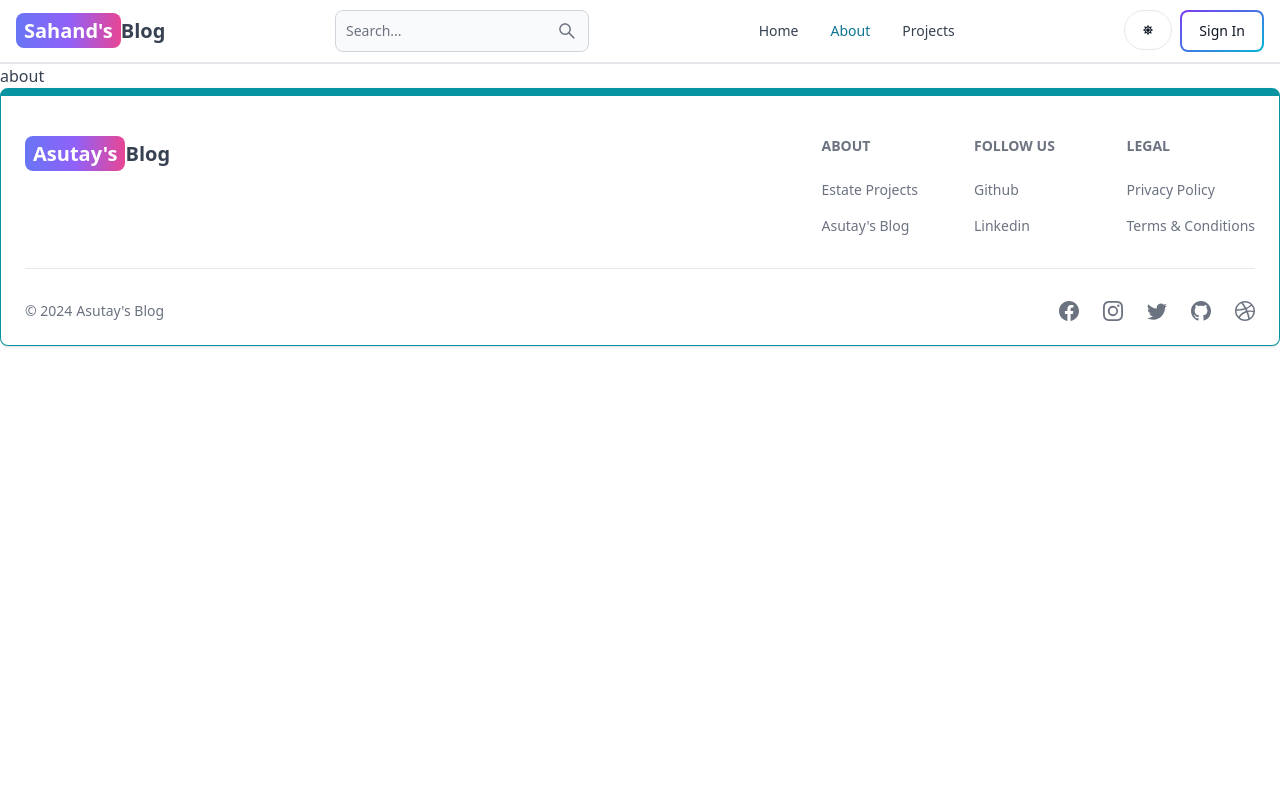
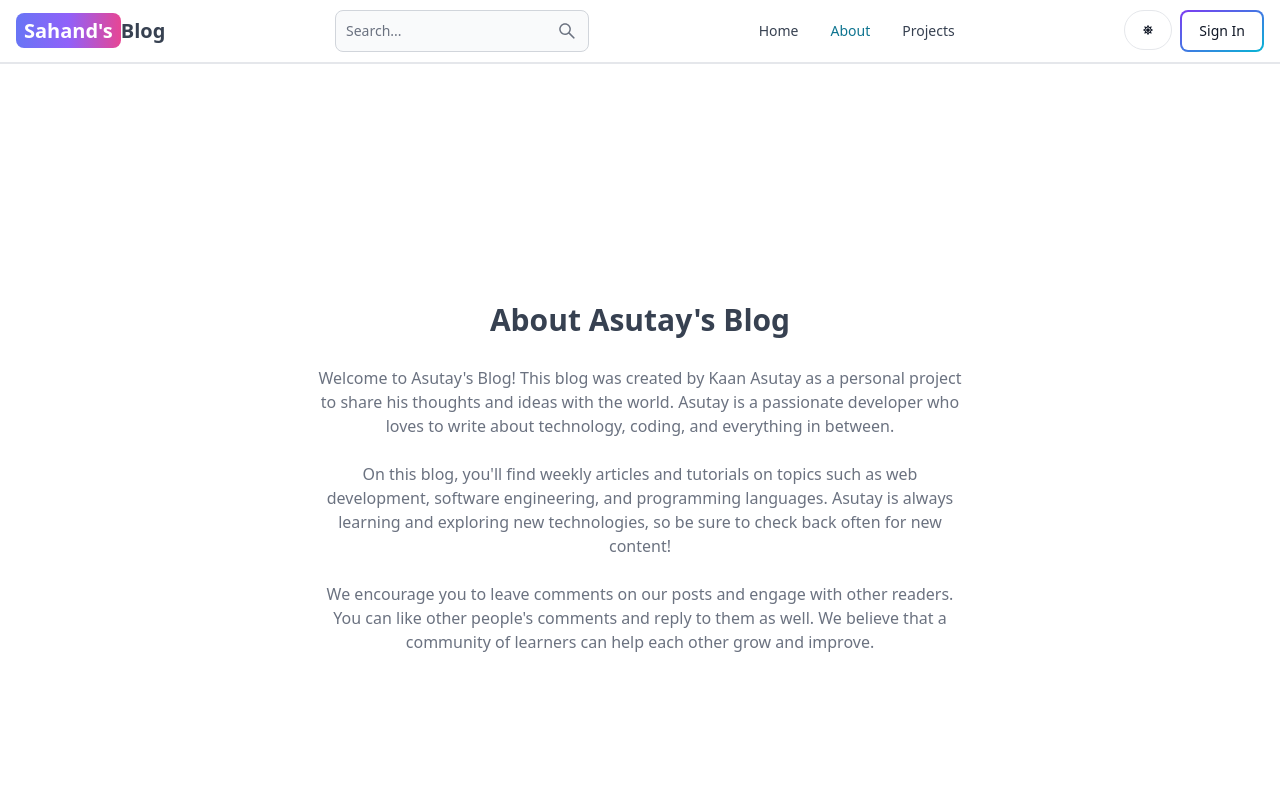
Before and after one commit to KaanAsutay/mern-BlogAPP, a React (Vite) app in the folder client/: page /about in a window 1280 px wide. Shown: the top 800 px of the page. Built offline with nearby package versions, Linux system fonts and the light colour scheme; no server answers.

Commit message:
Complete about pages

```diff
--- a/client/src/pages/About.jsx
+++ b/client/src/pages/About.jsx
@@ -2,8 +2,34 @@
 
 export default function About() {
   return (
-    <div>
-      about
+    <div className='min-h-screen flex items-center justify-center'>
+      <div className="max-w-2xl mx-auto p-3 text-center">
+        <div>
+          <h1 className='text-3xl font-semibold text-center my-7'>About Asutay's Blog</h1>
+          <div className="text-md text-gray-500 flex flex-col gap-6">
+            <p>
+              Welcome to Asutay's Blog! This blog was created by
+              Kaan Asutay as a personal project to share his thoughts
+              and ideas with the world. Asutay is a passionate developer
+              who loves to write about technology, coding, and everything
+              in between.
+            </p>
+            <p>
+              On this blog, you'll find weekly articles and tutorials
+              on topics such as web development, software engineering,
+              and programming languages. Asutay is always learning and
+              exploring new technologies, so be sure to check back often
+              for new content!
+            </p>
+            <p>
+              We encourage you to leave comments on our posts and engage
+              with other readers. You can like other people's comments and
+              reply to them as well. We believe that a community of learners
+              can help each other grow and improve.
+            </p>
+          </div>
+        </div>
+      </div>
     </div>
   )
 }
```
